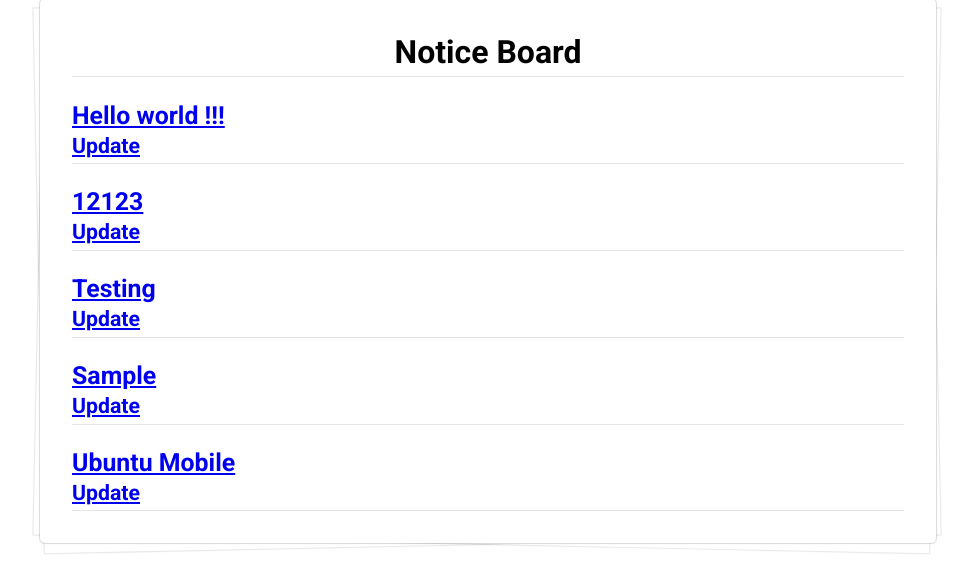
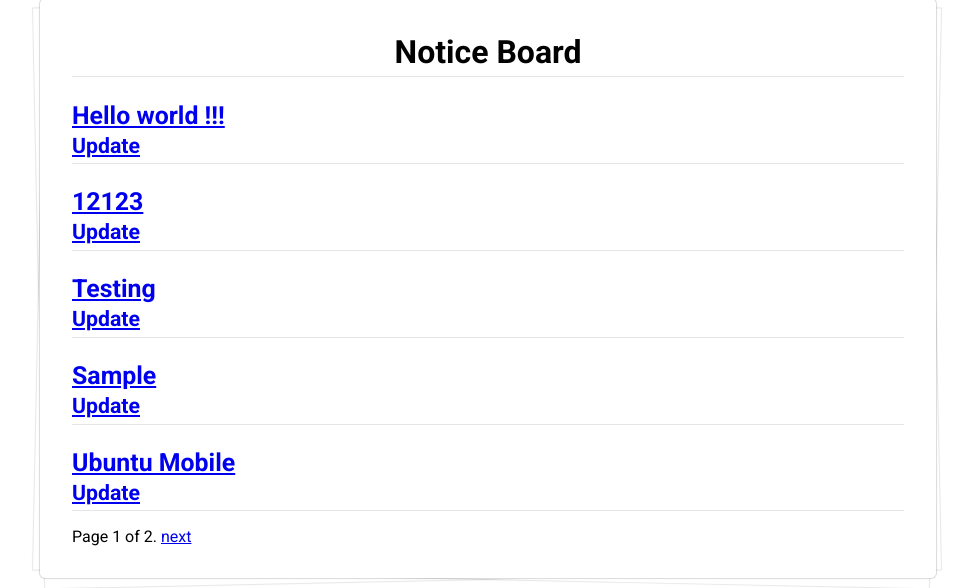
Before and after one commit to anurag-ks/JHTS, a Django app: page / in a window 1280 px wide. Shown: the part 212-800 px from the top of the page, without its empty margins (152-1125 px from the left). Run offline with Django 3.2, Linux system fonts and the light colour scheme; data comes from the database, SQL or seed files in the repository; both versions use the stored data as it was after the commit; parts of the project's set-up code (start-up, migrations or seed data) failed here and were passed over; some libraries are stand-ins or nearby versions; some web fonts are replaced.

Commit message:
added pagination

```diff
--- a/main/templates/main/index.html
+++ b/main/templates/main/index.html
@@ -17,4 +17,19 @@
     {% else %}
         <p>No posts yet.</p>
     {% endif %}
+    <div class="pagination">
+        <span class="step-links">
+            {% if posts.has_previous %}
+                <a href="?page={{ posts.previous_page_number }}">previous</a>
+            {% endif %}
+
+            <span class="current">
+                Page {{ posts.number }} of {{ posts.paginator.num_pages }}.
+            </span>
+
+            {% if posts.has_next %}
+                <a href="?page={{ posts.next_page_number }}">next</a>
+            {% endif %}
+        </span>
+    </div>
 {% endblock %}
--- a/main/views.py
+++ b/main/views.py
@@ -4,13 +4,22 @@ from django.contrib import messages
 from main.models import Blog
 from django import forms
 from ckeditor.widgets import CKEditorWidget
+from django.core.paginator import *
 
 class BlogForm(ModelForm):
 	content = forms.CharField(widget=CKEditorWidget())
 	class Meta:
 		model = Blog
 def index(request):
-	posts = Blog.objects.all().order_by('-pub_date')[:5]
+	post_list = Blog.objects.all().order_by('-pub_date')
+	paginator = Paginator(post_list, 5)
+	page = request.GET.get('page')
+	try:
+		posts = paginator.page(page)
+	except PageNotAnInteger:
+		posts = paginator.page(1)
+	except EmptyPage:
+		posts = paginator.page(1)
 	return render(request, 'main/index.html', {'posts': posts})
 
 def detail(request, blog_id):
```
Also changed, not shown: db.sqlite3.
